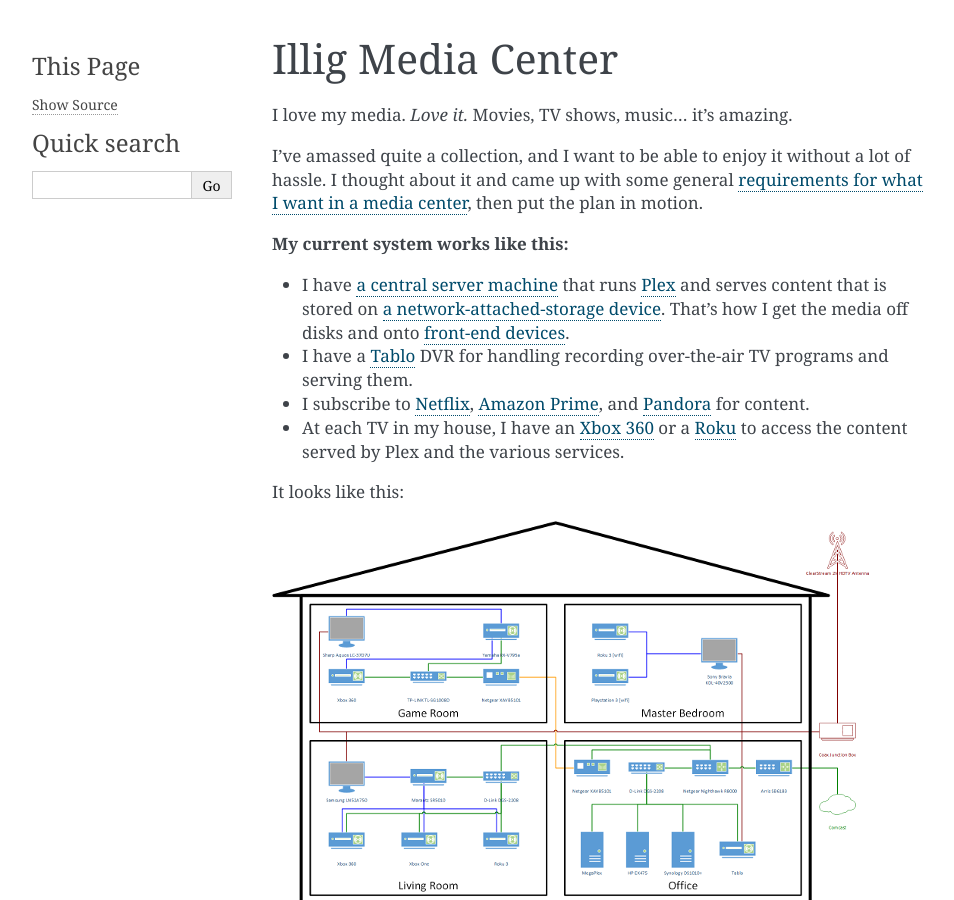
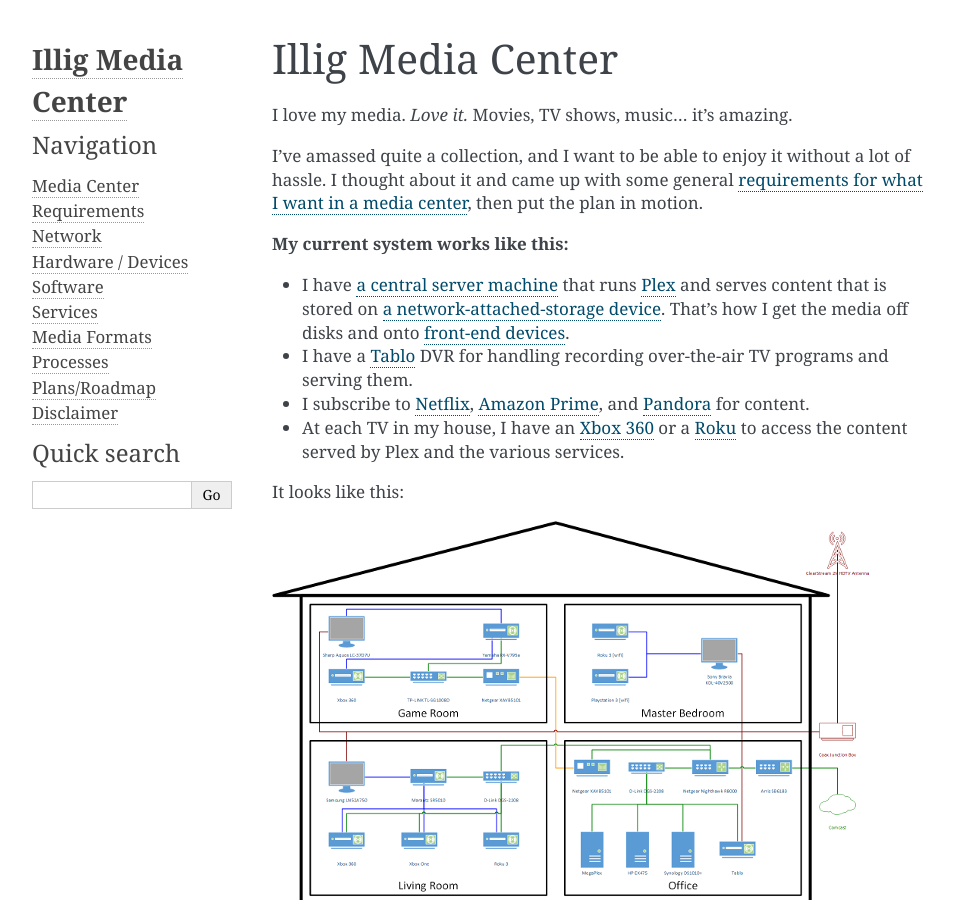
Before and after one commit to tillig/mediacenter, a Sphinx documentation site: the page built from docs/index.rst, in a window 1280 px wide and 900 px high. Shown: the whole window, without its empty margins (148-1102 px from the left). Built offline with Sphinx 7.4.7, drawn with Linux system fonts in a browser that asks for light colours.

Commit message:
Fixed alabaster theme config for local development.

```diff
--- a/docs/conf.py
+++ b/docs/conf.py
@@ -14,6 +14,7 @@
 
 import sys
 import os
+import alabaster
 
 # If extensions (or modules to document with autodoc) are in another directory,
 # add these directories to sys.path here. If the directory is relative to the
@@ -28,7 +29,7 @@
 # Add any Sphinx extension module names here, as strings. They can be
 # extensions coming with Sphinx (named 'sphinx.ext.*') or your custom
 # ones.
-extensions = []
+extensions = ['alabaster']
 
 # Add any paths that contain templates here, relative to this directory.
 templates_path = ['_templates']
@@ -105,15 +106,18 @@
 
 # The theme to use for HTML and HTML Help pages.  See the documentation for
 # a list of builtin themes.
+# https://pypi.python.org/pypi/alabaster
 html_theme = 'alabaster'
 
 # Theme options are theme-specific and customize the look and feel of a theme
 # further.  For a list of options available for each theme, see the
 # documentation.
-#html_theme_options = {}
+html_theme_options = {
+    'github_button': 'false'
+}
 
 # Add any paths that contain custom themes here, relative to this directory.
-#html_theme_path = []
+html_theme_path = [alabaster.get_path()]
 
 # The name for this set of Sphinx documents.
 # "<project> v<release> documentation" by default.
@@ -151,7 +155,15 @@
 #html_use_smartypants = True
 
 # Custom sidebar templates, maps document names to template names.
-#html_sidebars = {}
+html_sidebars = {
+    '**': [
+        'about.html',
+        'navigation.html',
+        'relations.html',
+        'searchbox.html',
+        'donate.html',
+    ]
+}
 
 # Additional templates that should be rendered to pages, maps page names to
 # template names.
```
